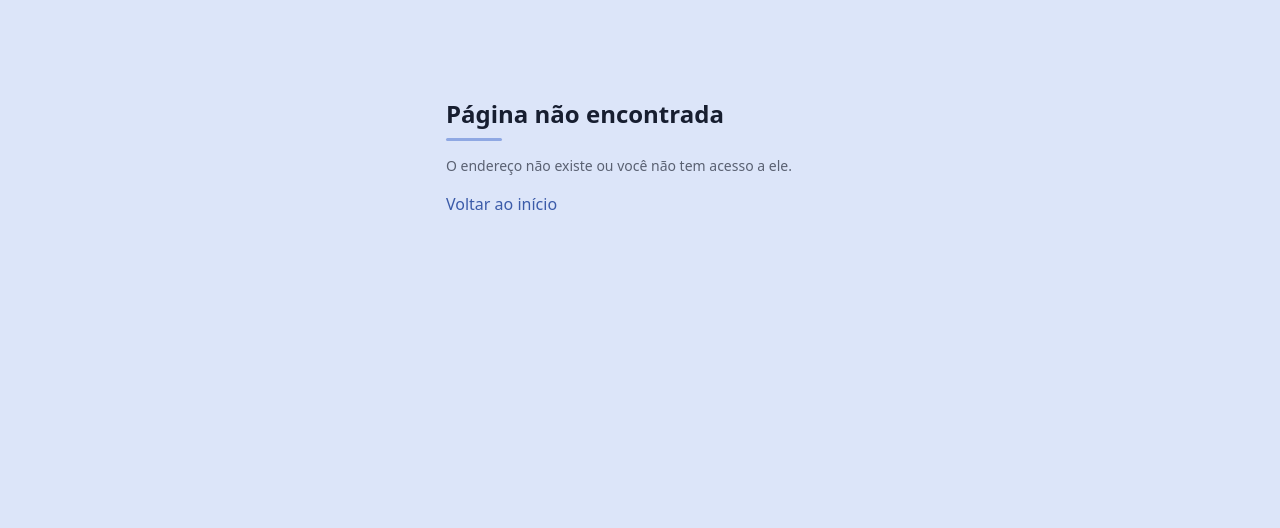
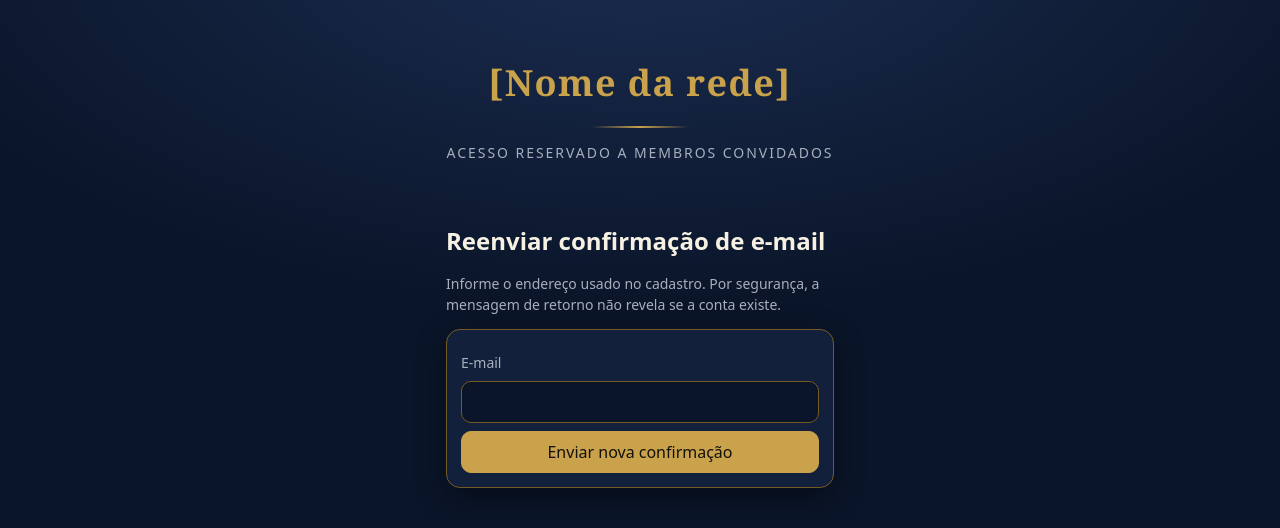
Before and after one commit to kevday/umb, a Next.js app: page /verify/resend in a window 1280 px wide. Before the commit this address had no page. Shown: the top 528 px of the page. Built offline with nearby package versions, Linux system fonts and the light colour scheme; no server answers; the database is empty.

Commit message:
Adicionar tela de recuperação de conta

```diff
--- /dev/null
+++ b/app/(public)/verify/resend/page.tsx
@@ -0,0 +1,17 @@
+import { type SP } from "@/web/ui";
+import { resendVerificationAction } from "../../actions";
+
+export default async function ResendVerification({ searchParams }: { searchParams: Promise<SP> }) {
+  const s = await searchParams;
+  return (
+    <main className="narrow">
+      <h1>Reenviar confirmação de e-mail</h1>
+      <p className="mut">Informe o endereço usado no cadastro. Por segurança, a mensagem de retorno não revela se a conta existe.</p>
+      <form action={resendVerificationAction} className="card stack">
+        <label htmlFor="email">E-mail</label>
+        <input id="email" name="email" type="email" defaultValue={s.email ?? ""} required />
+        <button>Enviar nova confirmação</button>
+      </form>
+    </main>
+  );
+}
```
